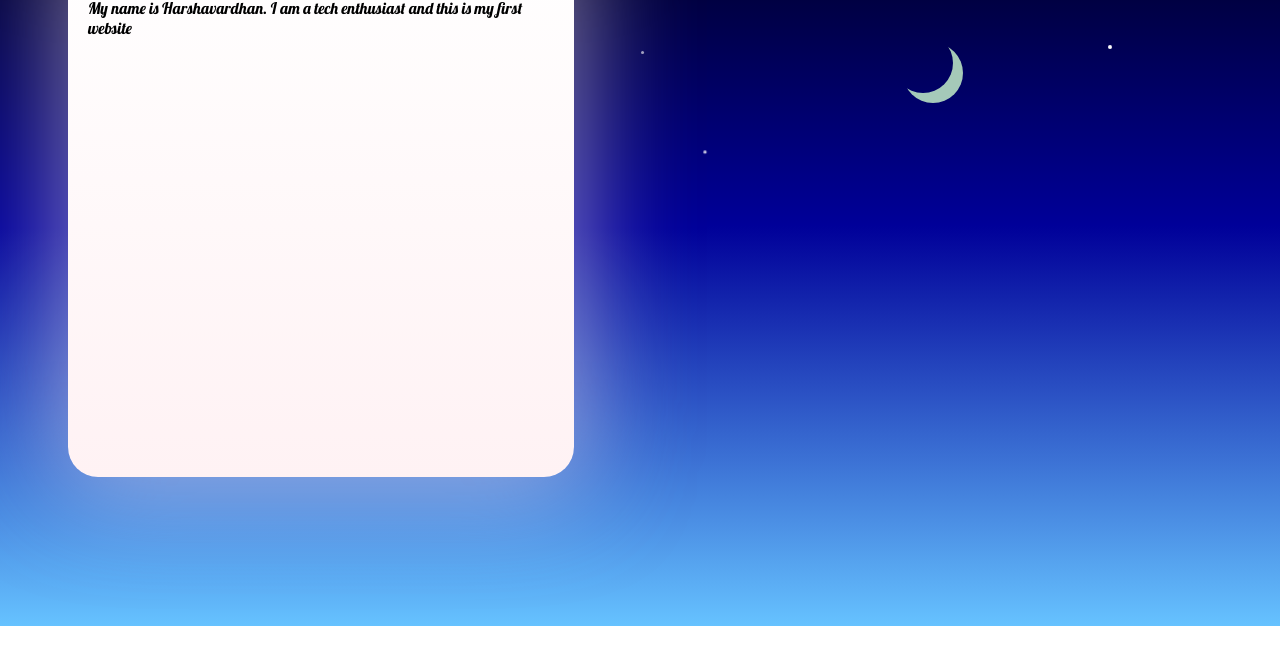
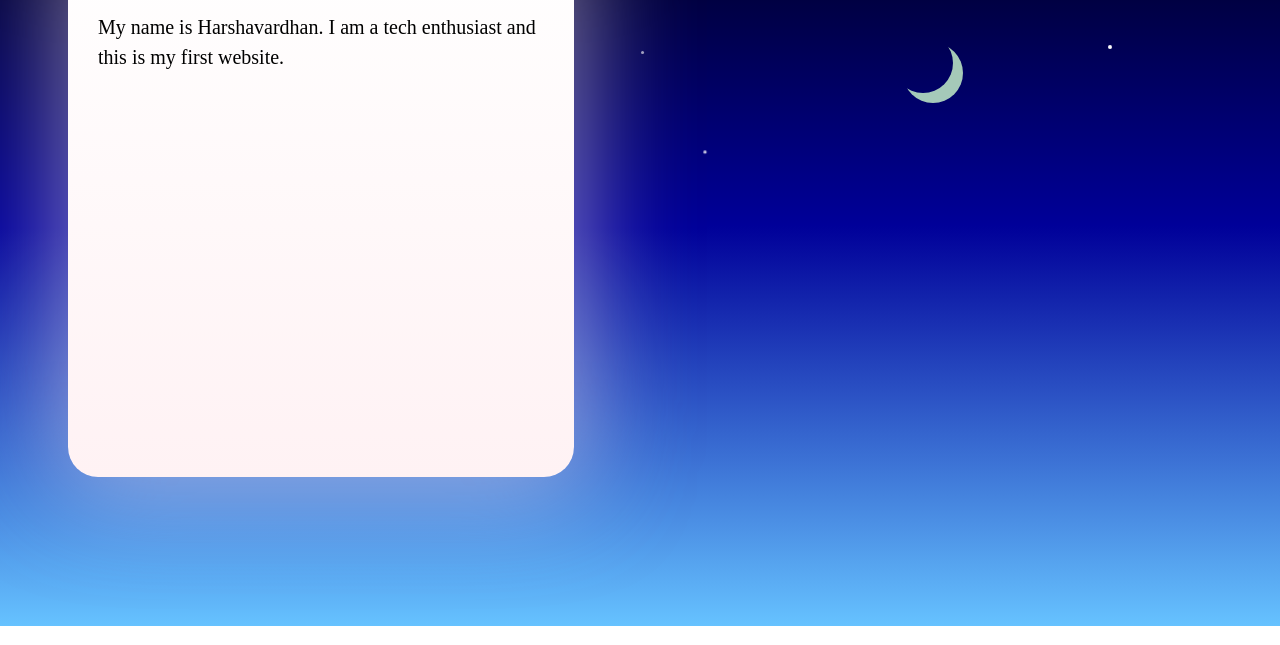
Before and after one commit to harsha-helix/harsha-helix.github.io, a plain HTML site: page index.html in a window 1280 px wide. Shown: the part 174-819 px from the top of the page. Drawn offline with Linux system fonts and the light colour scheme.

Commit message:
added fonts

```diff
--- a/index.html
+++ b/index.html
@@ -1,6 +1,9 @@
 <!DOCTYPE html>
 <html>
 <link href="https://fonts.googleapis.com/css?family=Lobster" rel="stylesheet" type="text/css">
+<link rel="preconnect" href="https://fonts.googleapis.com">
+<link rel="preconnect" href="https://fonts.gstatic.com" crossorigin>
+<link href="https://fonts.googleapis.com/css2?family=Quicksand&display=swap" rel="stylesheet">
 <style>
   .stars {
     background-color: white;
@@ -194,8 +197,10 @@
 	Position: absolute;
 	top: 45px;
 	left: 10px;
-	padding: 10px;
-	font-family: Lobster;
+	padding: 20px;
+	font-family: Quicksand&display;
+	font-size: 20px;
+	line-height: 1.5;
 
 }
 </style>
@@ -216,7 +221,7 @@
 <div class="moon moon-ani"></div>
 </div>
 <div class="intro-box">
-<p id="about-me"> Hi, </p>
-<p id="more-abt-me">My name is Harshavardhan. I am a tech enthusiast and this is my first website </p>
+<p id="about-me"> <strong>Hi,</strong> </p>
+<p id="more-abt-me">My name is Harshavardhan. I am a tech enthusiast and this is my first website. </p>
 </div>
 </html>
```
